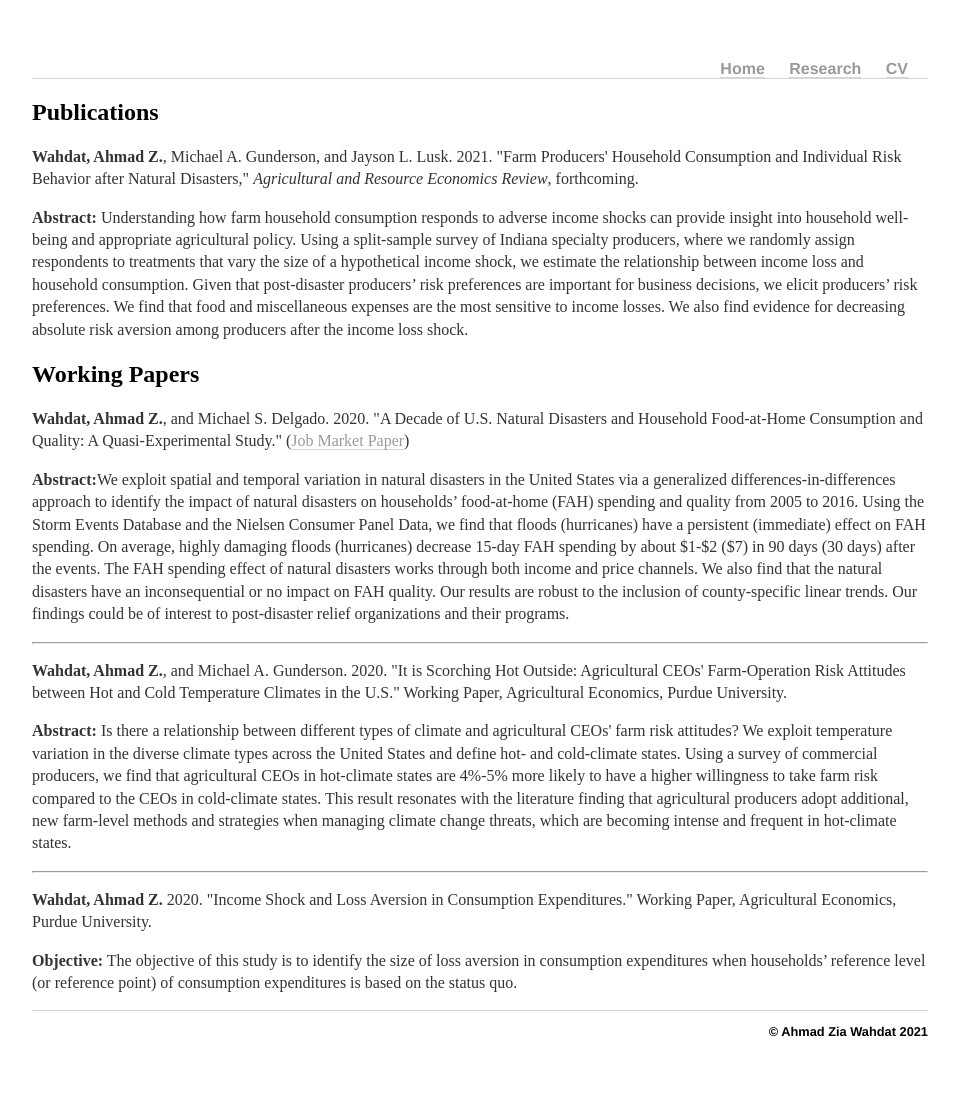
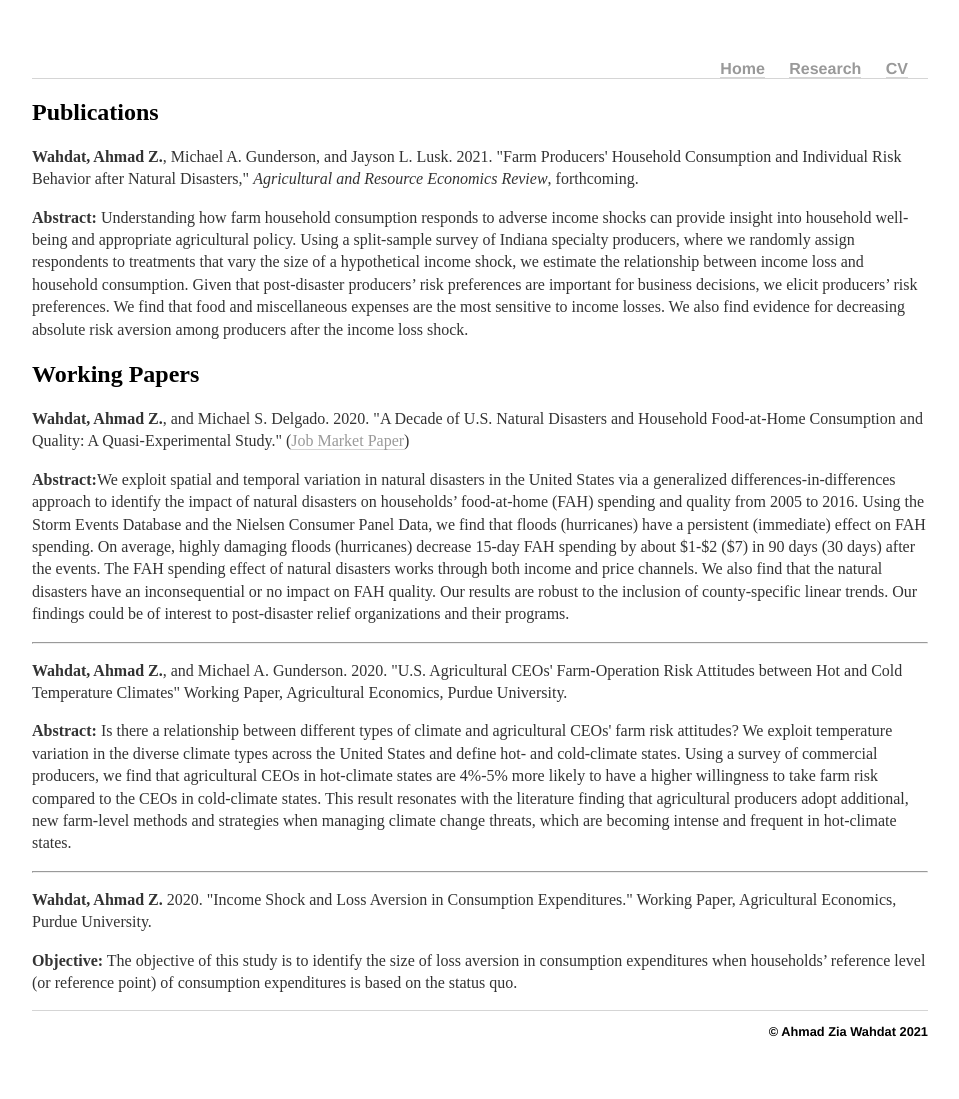
Before and after one commit to awahdat/webpage, a Jekyll site: the page built from research/index.html, in a window 1280 px wide. Shown: the whole page, without its empty margins (160-1119 px from the left). Built offline with Jekyll 4.4.1, drawn with Linux system fonts in a browser that asks for light colours.

Commit message:
Update index.html

```diff
--- a/research/index.html
+++ b/research/index.html
@@ -37,8 +37,8 @@ description: Research work of Ahmad Zia Wahdat.
 
 					<hr />
 
-     <p><strong>Wahdat, Ahmad Z.</strong>, and Michael A. Gunderson. 2020. "It is Scorching Hot Outside: Agricultural CEOs'
-           Farm-Operation Risk Attitudes between Hot and Cold Temperature Climates in the U.S." Working Paper, Agricultural Economics, Purdue University.</p>
+     <p><strong>Wahdat, Ahmad Z.</strong>, and Michael A. Gunderson. 2020. "U.S. Agricultural CEOs' Farm-Operation Risk Attitudes between Hot and Cold Temperature Climates"
+	     Working Paper, Agricultural Economics, Purdue University.</p>
 
 	<p><strong>Abstract:</strong> Is there a relationship between different types of climate and agricultural
 	CEOs' farm risk attitudes? We exploit temperature variation in the diverse
```
